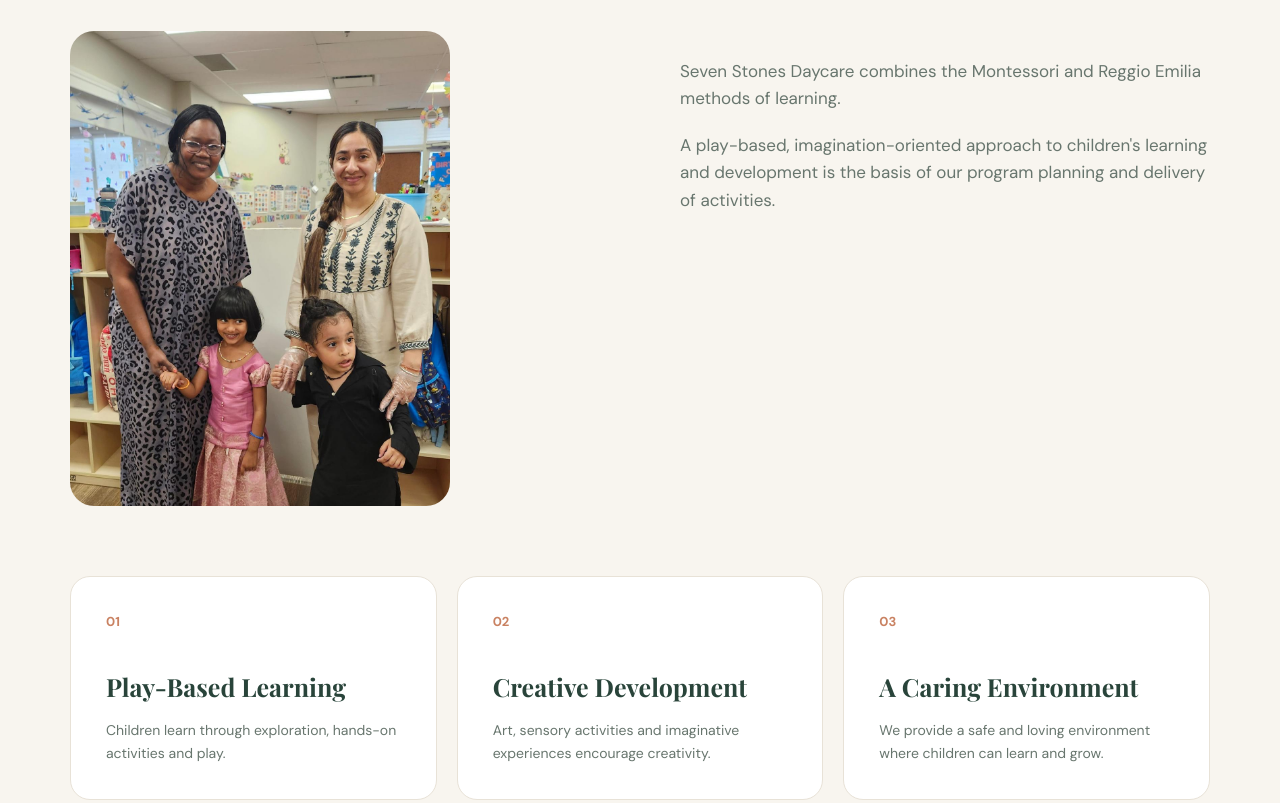
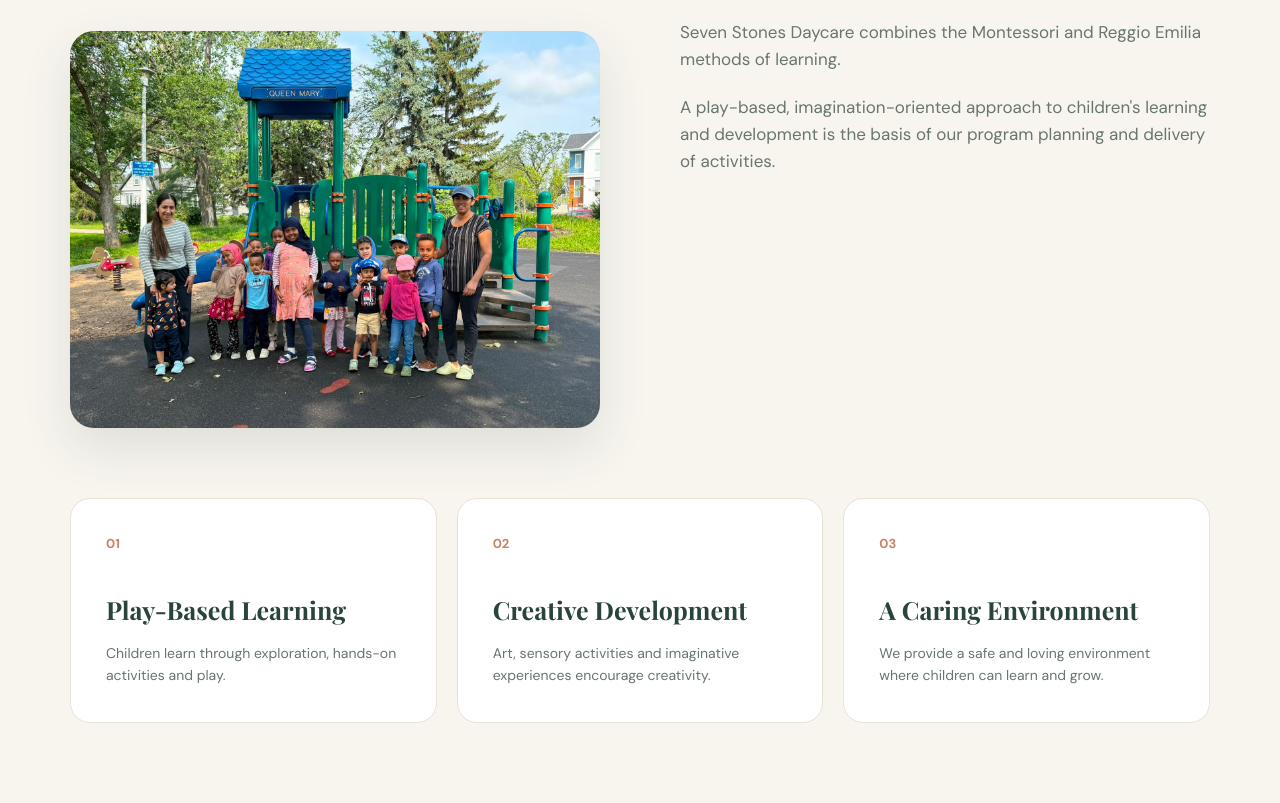
Before and after one commit to sevenstonesdaycare/sevenstonesdaycare.ca, a plain HTML site: page Website/index.html in a window 1280 px wide. Shown: the part 1152-1955 px from the top of the page. Drawn offline with nearby package versions, Linux system fonts and the light colour scheme.

Commit message:
pics flipped

```diff
--- a/Website/index.html
+++ b/Website/index.html
@@ -125,7 +125,7 @@
                         <span>play & imagination.</span>
                     </h2>
 
-                    <img src="Dimg7.jpeg" alt="Seven Stones staff with children" class="about-img" loading="lazy">
+                    <img src="Dimg12.jpeg" alt="Seven Stones staff with children" class="about-img" loading="lazy">
 
 
                 </div>
@@ -376,7 +376,7 @@
             <div class="gallery-grid">
                 <img src="Dimg9.jpeg"  alt="Field trip to the climbing structure at the playground" loading="lazy">
                 <img src="Dimg2.jpeg"  alt="Children doing crafts at the art table" loading="lazy">
-                <img src="Dimg12.jpeg" alt="Children and staff at the neighbourhood playground" loading="lazy">
+                <img src="Dimg7.jpeg" alt="Children and staff at the neighbourhood playground" loading="lazy">
                 <img src="Dimg3.jpeg"  alt="Toddlers with their paper pumpkin art" loading="lazy">
                 <img src="Dimg10.jpeg" alt="Children on a walk through the park" loading="lazy">
                 <img src="Dimg11.jpeg" alt="Children resting on a bench during a field trip" loading="lazy">
--- a/Website/style.css
+++ b/Website/style.css
@@ -54,8 +54,8 @@ img {
     top: 0;
     z-index: 1000;
 
-    background-color: rgba(248, 245, 239, 0.95);
-
+    background-color: rgba(248, 245, 239, 0.98);
+    backdrop-filter: blur(10px);
     border-bottom: 1px solid #E5DED1;
 }
 
@@ -1071,12 +1071,13 @@ h2 span {
 
 .about-img {
     width: 100%;
-    max-width: 380px;
-    aspect-ratio: 4 / 5;
+    max-width: 100%;
+    aspect-ratio: 4 / 3;
     object-fit: cover;
-    object-position: center top;
+    object-position: center 65%;
     border-radius: 24px;
     margin-top: 40px;
+    box-shadow: 0 20px 50px rgba(41,68,58,0.12);
 }
 
 /* Programs: photo bleeds to the top edge of each card */
```
